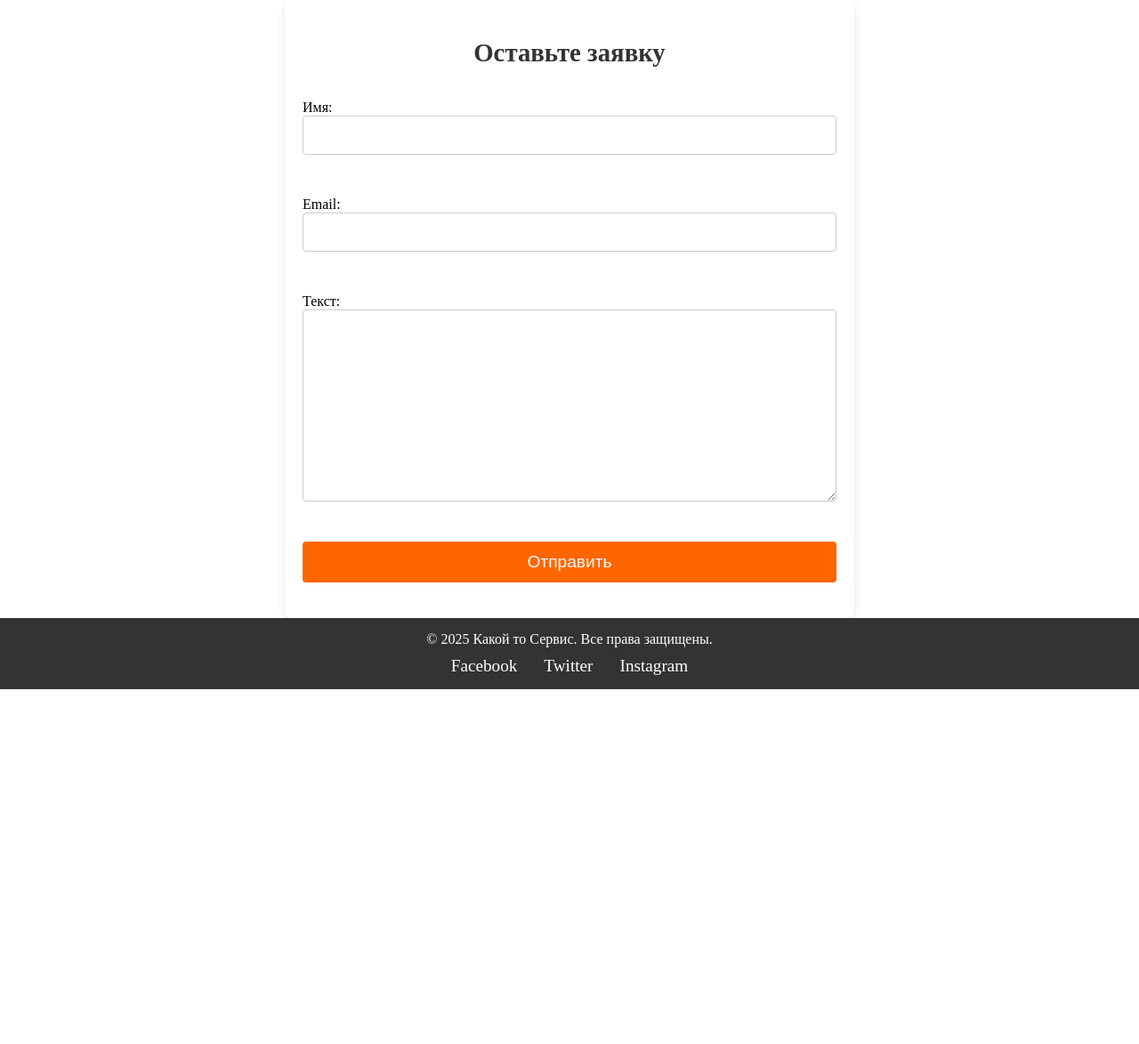
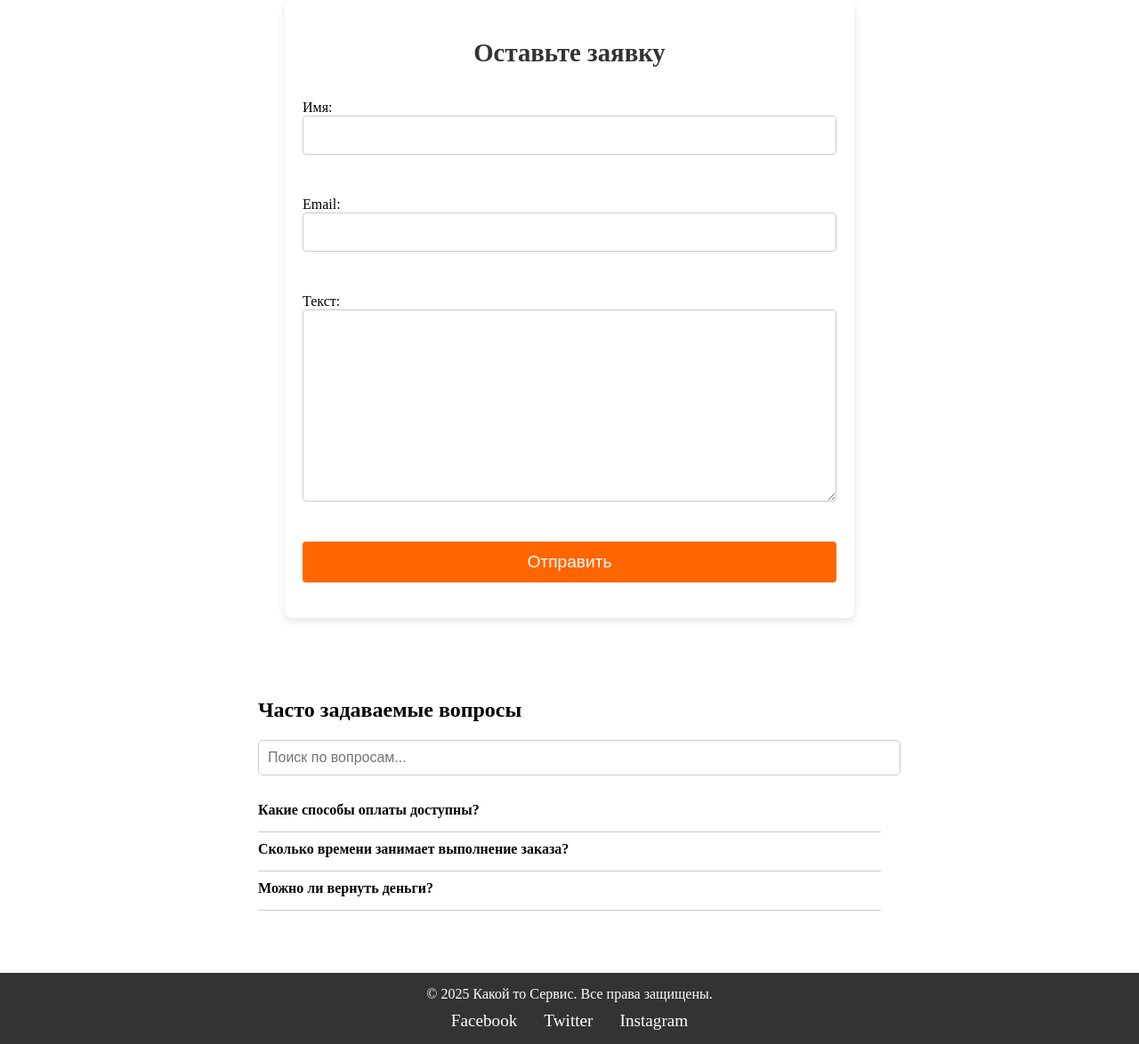
Before and after one commit to Farmilla-up/test_lending, a Django app: page / in a window 1280 px wide. Shown: the part 1477-2651 px from the top of the page at 89% size. Before the commit the page ends 2252 px from the top, so only its background shows below. Run offline with Django 5.2, Linux system fonts and the light colour scheme.

Commit message:
Финалочка

```diff
--- a/landing/templates/landing/index.html
+++ b/landing/templates/landing/index.html
@@ -60,14 +60,34 @@
         <form id="contact-form" method="POST" action="{% url 'home' %}">
             {% csrf_token %}
             {{ form.as_p }}
-            {% if success %}
-                <p style="color: green; text-align : center;">Спасибо! Заявка отправлена.</p>
-            {%elif success == False %}
-                <p style="color: red; text-align : center;">Форма неправильно заполнена.</p>
+            {% if messages %}
+                <ul class="messages">
+                    {% for message in messages %}
+                        <p style="color: green; text-align: center;">{{ message }}</p>
+                    {% endfor %}
+                </ul>
             {% endif %}
             <button type="submit">Отправить</button>
         </form>
         <div id="response-message"></div>
+    </section>
+
+    <section id="faq-section">
+        <h2>Часто задаваемые вопросы</h2>
+        <input type="text" id="faq-search" placeholder="Поиск по вопросам...">
+
+        <div class="faq-item">
+            <div class="faq-question">Какие способы оплаты доступны?</div>
+            <div class="faq-answer">Мы принимаем Visa, MasterCard, и переводы на карту.</div>
+        </div>
+        <div class="faq-item">
+            <div class="faq-question">Сколько времени занимает выполнение заказа?</div>
+            <div class="faq-answer">В среднем — от 1 до 3 рабочих дней.</div>
+        </div>
+        <div class="faq-item">
+            <div class="faq-question">Можно ли вернуть деньги?</div>
+            <div class="faq-answer">Да, если работа не начата, возврат возможен.</div>
+        </div>
     </section>
 
     <footer>
@@ -81,5 +101,6 @@
         </div>
     </footer>
     <script src="{% static 'js/form.js' %}"></script>
+    <script src="{% static 'js/main.js' %}"></script>
 </body>
 </html>
--- a/landing/views.py
+++ b/landing/views.py
@@ -1,8 +1,8 @@
 from django.http import HttpResponse
-from django.shortcuts import render
+from django.shortcuts import render, redirect
 from .forms import ContactForm
 from .models import BaseModel
-
+from django.contrib import messages
 
 # Create your views here.
 def index(request):
@@ -10,10 +10,8 @@ def index(request):
         form = ContactForm(request.POST)
         if form.is_valid():
             form.save()
-            return render(request, 'landing/index.html', {
-                'form': ContactForm(),
-                'success': True
-            })
+            messages.success(request, 'Спасибо! Заявка отправлена.')
+            return redirect('home')
         else:
 
             return render(request, 'landing/index.html', {
--- a/static/css/base_style.css
+++ b/static/css/base_style.css
@@ -276,3 +276,40 @@ textarea:invalid {
     transform: scale(1.05); /* Эффект увеличения */
     box-shadow: 0 6px 12px rgba(0, 0, 0, 0.2); /* Эффект наведения */
 }
+
+#faq-section {
+    max-width: 700px;
+    margin: 50px auto;
+    padding: 20px;
+}
+
+#faq-search {
+    width: 100%;
+    padding: 10px;
+    font-size: 1rem;
+    margin-bottom: 20px;
+    border-radius: 5px;
+    border: 1px solid #ccc;
+}
+
+.faq-item {
+    border-bottom: 1px solid #ccc;
+    padding: 10px 0;
+}
+
+.faq-question {
+    cursor: pointer;
+    font-weight: bold;
+    margin-bottom: 5px;
+    transition: color 0.3s;
+}
+
+.faq-question:hover {
+    color: #007bff;
+}
+
+.faq-answer {
+    display: none;
+    padding-left: 15px;
+    color: #555;
+}
--- /dev/null
+++ b/static/js/main.js
@@ -0,0 +1,19 @@
+document.addEventListener("DOMContentLoaded", function () {
+    const questions = document.querySelectorAll(".faq-question");
+
+    questions.forEach((q) => {
+        q.addEventListener("click", function () {
+            const answer = this.nextElementSibling;
+            answer.style.display = answer.style.display === "block" ? "none" : "block";
+        });
+    });
+
+    const search = document.getElementById("faq-search");
+    search.addEventListener("input", function () {
+        const term = this.value.toLowerCase();
+        document.querySelectorAll(".faq-item").forEach((item) => {
+            const text = item.querySelector(".faq-question").textContent.toLowerCase();
+            item.style.display = text.includes(term) ? "block" : "none";
+        });
+    });
+});
```
Also changed, not shown: db.sqlite3.
